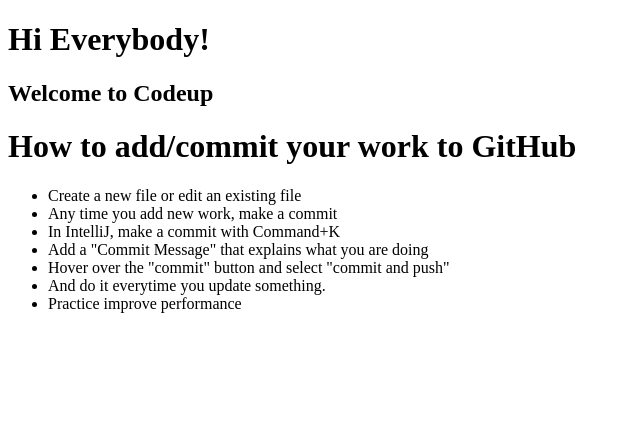
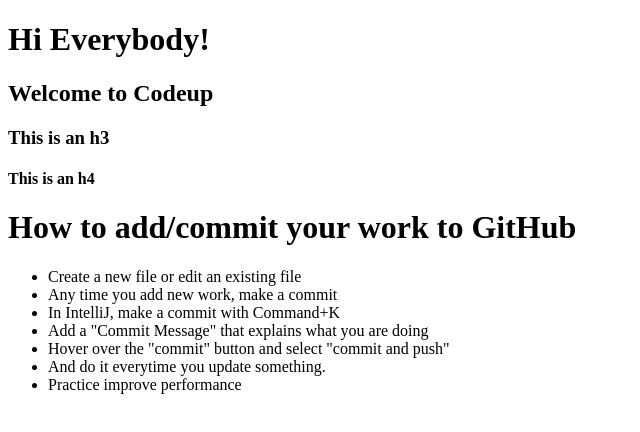
Before and after one commit to edwin-gonzales-n/codeup-web-exercises, a plain HTML site: page hello_world.html in a window 1280 px wide. Shown: the whole page, without its empty margins (0-640 px from the left). Drawn offline with Linux system fonts and the light colour scheme.

Commit message:
updating some more

```diff
--- a/hello_world.html
+++ b/hello_world.html
@@ -8,6 +8,9 @@
 
     <h1>Hi Everybody!</h1>
     <h2>Welcome to Codeup</h2>
+    <h3>This is an h3</h3>
+    <h4>This is an h4</h4>
+
     <h1>How to add/commit your work to GitHub</h1>
     <ul>
         <li>Create a new file or edit an existing file</li>
```
